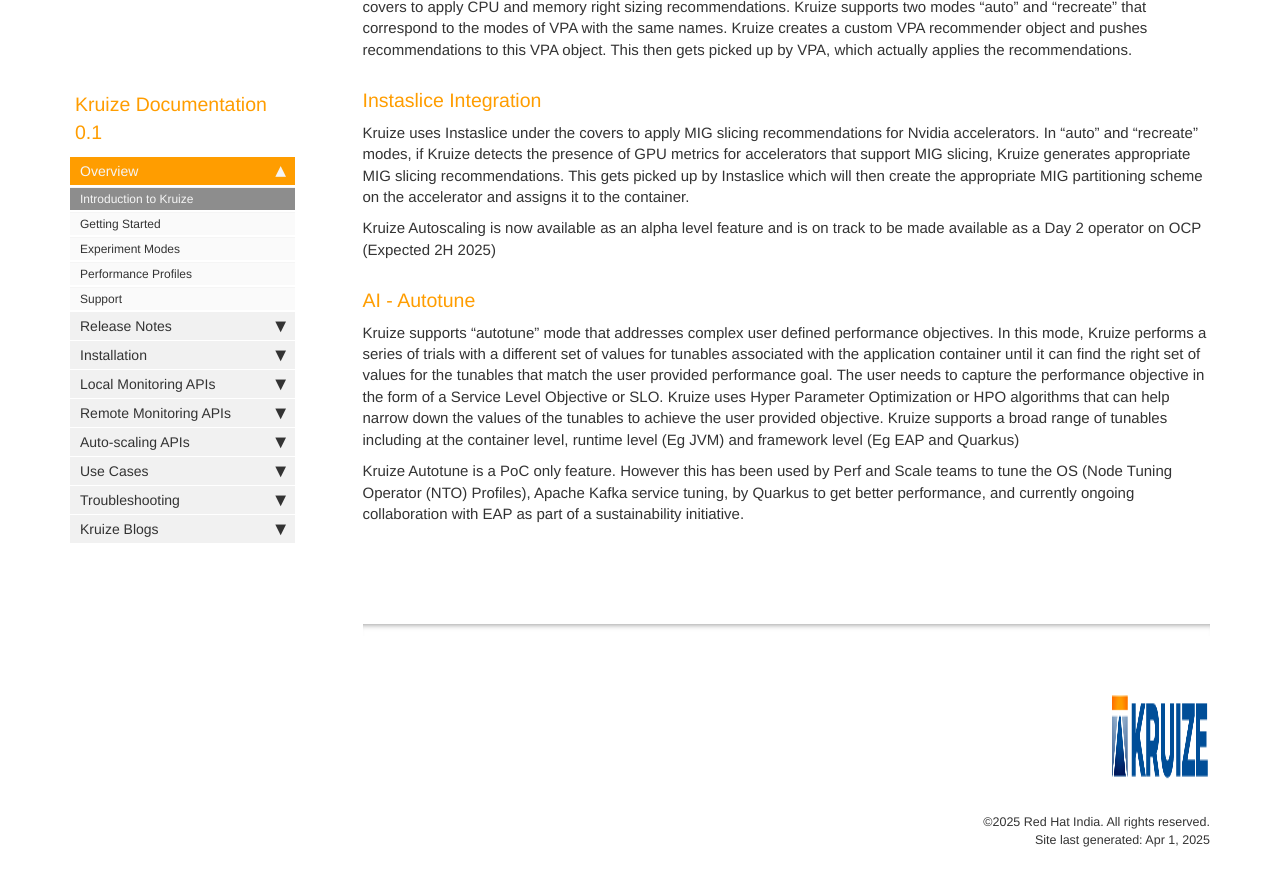
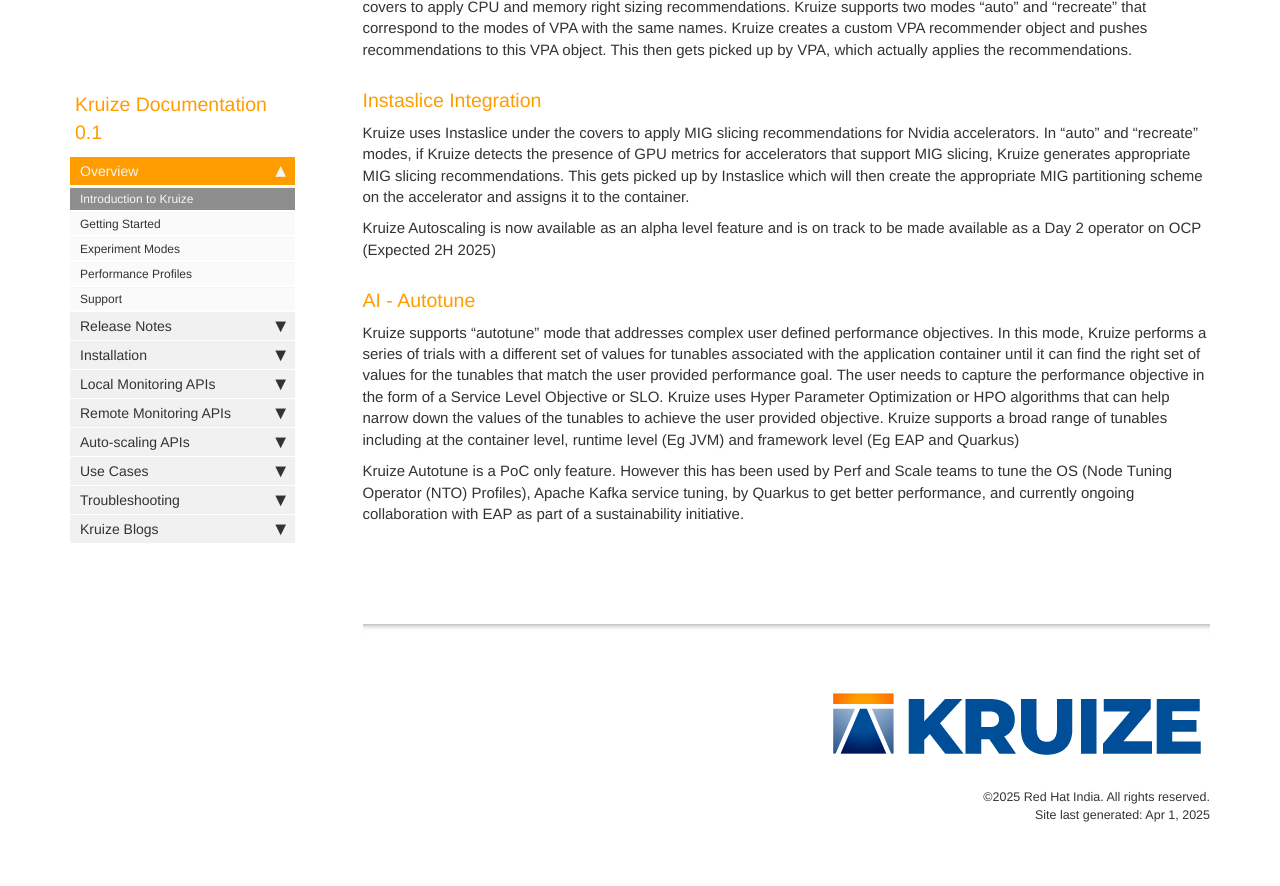
Before and after one commit to shekhar316/kruize-web, a Jekyll site: the page built from docs/index.md, in a window 1280 px wide and 900 px high, scrolled down 1039 px. Shown: the top 886 px of the window. Built offline with Jekyll 4.4.1, drawn with Linux system fonts in a browser that asks for light colours; comment, search, counter and statistics services are not loaded.

Commit message:
Update footer.html

```diff
--- a/docs/_includes/footer.html
+++ b/docs/_includes/footer.html
@@ -1,7 +1,7 @@
 <footer>
             <div class="row">
                 <div class="col-lg-12 footer">
-                	<p><img src="{{ "images/company_logo.png" }}" alt="Company logo" style="width: 100px; height: 100px;"/></p>
+                	<p><img src="{{ "images/company_logo.png" }}" alt="Company logo"/></p>
                 	<br />
                &copy;{{ site.time | date: "%Y"  }} {{site.company_name}}. All rights reserved. <br />
 {% if page.last_updated %}<span>Page last updated:</span> {{page.last_updated}}<br/>{% endif %} Site last generated: {{ site.time | date: "%b %-d, %Y"  }}
```
